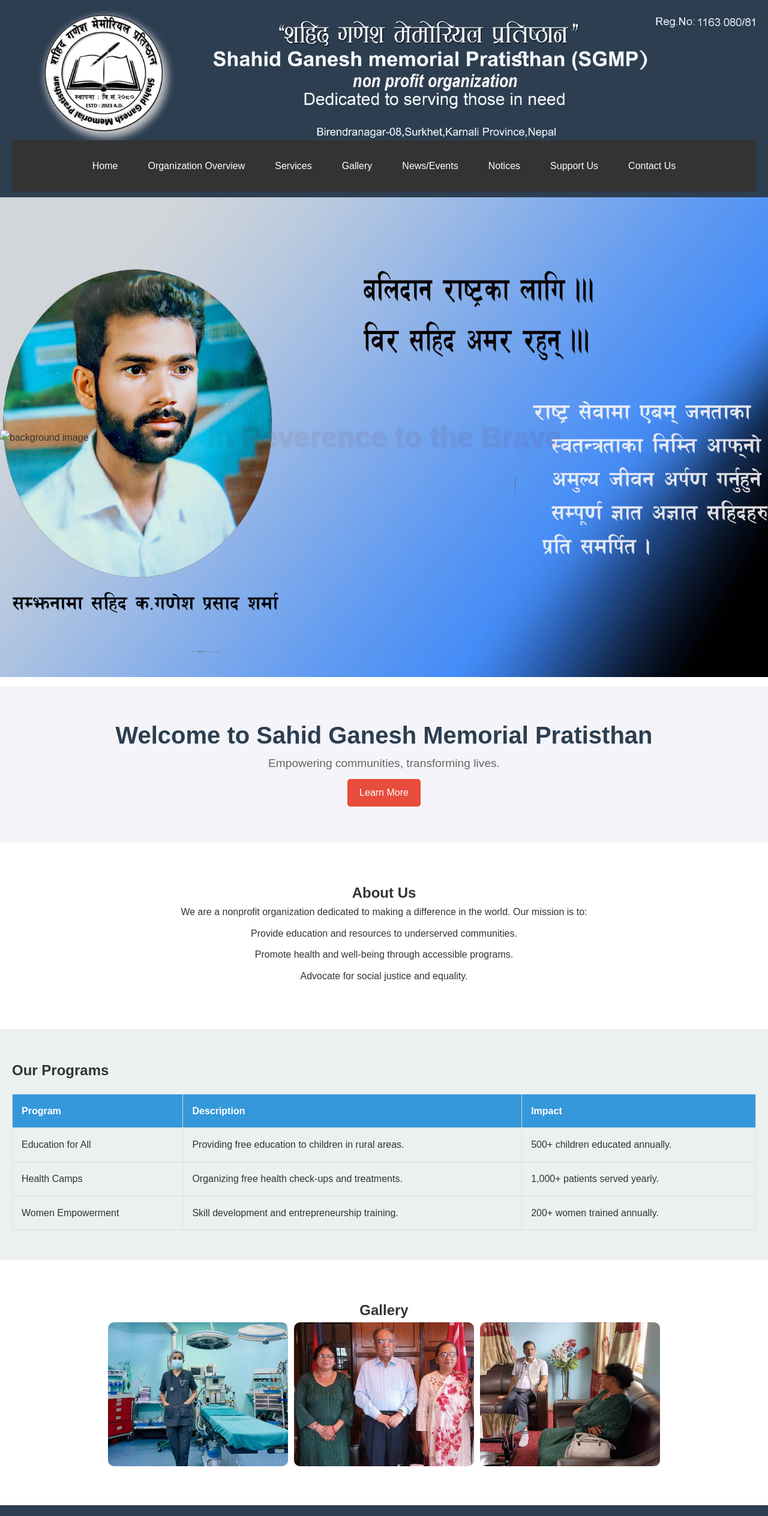
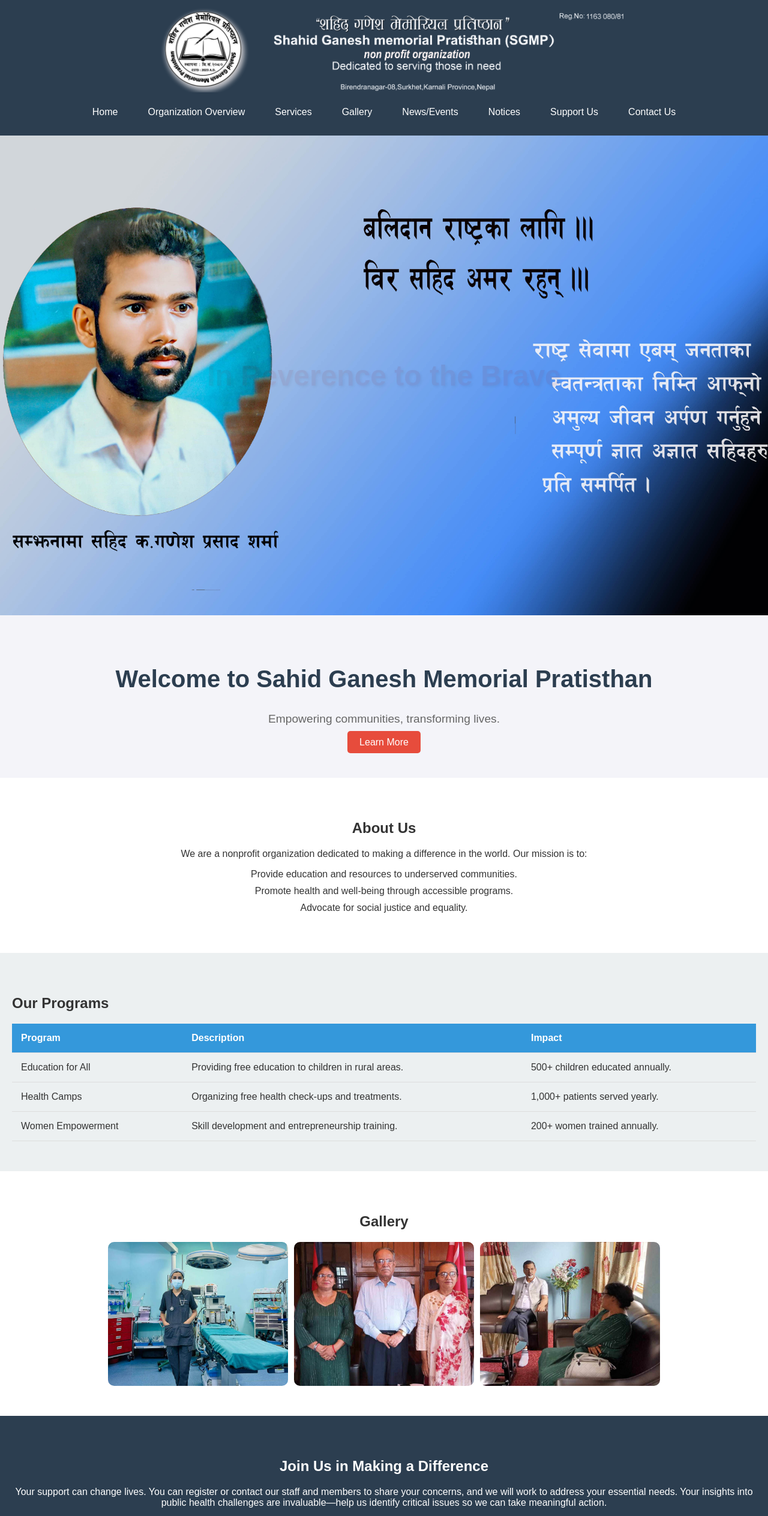
Before and after one commit to sahidganeshmemorial/sgmp, a plain HTML site: page index.html in a window 1280 px wide. Shown: the top 2528 px of the page at 60% size. Drawn offline with Linux system fonts and the light colour scheme.

Commit message:
Update index.html

```diff
--- a/index.html
+++ b/index.html
@@ -4,168 +4,15 @@
     <meta charset="UTF-8">
     <meta name="viewport" content="width=device-width, initial-scale=1.0">
     <title>SGMP - Sahid Ganesh Memorial Pratisthan</title>
-    <style>
-        /* Mobile-first CSS */
-        * {
-            box-sizing: border-box;
-            margin: 0;
-            padding: 0;
-        }
-
-        body {
-            font-family: Arial, sans-serif;
-            line-height: 1.6;
-        }
-
-        .logo img {
-            max-width: 100%;
-            height: auto;
-            display: block;
-            margin: 0 auto;
-        }
-
-        nav {
-            background: #333;
-            padding: 10px;
-        }
-
-        nav ul {
-            list-style: none;
-            display: flex;
-            flex-wrap: wrap;
-            justify-content: center;
-        }
-
-        nav ul li {
-            position: relative;
-            margin: 5px;
-        }
-
-        nav a {
-            color: white;
-            text-decoration: none;
-            padding: 8px 12px;
-            display: block;
-        }
-
-        .dropdown {
-            display: none;
-            position: absolute;
-            background: #444;
-            min-width: 200px;
-            z-index: 1;
-        }
-
-        li:hover .dropdown {
-            display: block;
-        }
-
-        .background-image {
-            position: relative;
-            width: 100%;
-            height: auto;
-        }
-
-        .background-image img {
-            width: 100%;
-            height: auto;
-        }
-
-        .blinking-text {
-            position: absolute;
-            top: 50%;
-            left: 50%;
-            transform: translate(-50%, -50%);
-            color: white;
-            font-size: 1.5em;
-            animation: blink 1s infinite;
-        }
-
-        @keyframes blink {
-            50% { opacity: 0; }
-        }
-
-        /* Sections */
-        section {
-            padding: 20px;
-            margin: 15px 0;
-        }
-
-        .programs-table {
-            overflow-x: auto;
-        }
-
-        table {
-            width: 100%;
-            border-collapse: collapse;
-        }
-
-        th, td {
-            border: 1px solid #ddd;
-            padding: 12px;
-            text-align: left;
-        }
-
-        .gallery {
-            display: grid;
-            grid-template-columns: repeat(auto-fit, minmax(250px, 1fr));
-            gap: 10px;
-        }
-
-        .gallery img {
-            width: 100%;
-            height: auto;
-        }
-
-        .cta-button {
-            display: inline-block;
-            padding: 10px 20px;
-            background: #007bff;
-            color: white;
-            text-decoration: none;
-            border-radius: 5px;
-            margin: 10px 0;
-        }
-
-        footer {
-            background: #333;
-            color: white;
-            text-align: center;
-            padding: 15px;
-            font-size: 0.9em;
-        }
-
-        @media (max-width: 768px) {
-            nav ul {
-                flex-direction: column;
-                text-align: center;
-            }
-
-            .dropdown {
-                position: static;
-                background: #555;
-            }
-
-            .blinking-text {
-                font-size: 1em;
-            }
-
-            th, td {
-                padding: 8px;
-                font-size: 0.9em;
-            }
-        }
-    </style>
+    <link rel="stylesheet" href="styles.css">
 </head>
 <body>
     <!-- Header Section -->
     <header>
-        <div class="logo">
-            <img src="sgmp-logo.png" alt="SGMP Logo">
+         <div class="logo">
+            <img src="sgmp-logo.png" alt="SGMP Logo" width="800" height="150">
         </div>
-
-            <!-- Keep your existing navigation structure -->
-<nav>
+        <nav>
             <ul>
                 <li><a href="#">Home</a></li>
                 <li>
@@ -195,14 +42,17 @@
         </nav>
     </header>
 
-    <div class="background-image">
-        <img src="homepage.jpeg" alt="background image">
+<link rel="stylesheet" href="new.css">
+</head>
+<body>
+    <div class="background-image"
+< img src="homepage.jpeg" alt="background image"width="500" height="250">
+
         <div class="blinking-text">
             In Reverence to the Brave
         </div>
     </div>
 
-    <!-- Rest of your content sections (keep existing structure) -->
 <link rel="stylesheet" href="styles.css">
 <!-- Hero Section -->
     <section class="hero-section">
@@ -300,7 +150,5 @@
     <footer><footer style="height: 15px; padding: 5px; font-size: 12px;">
 <p>&copy; 2023 Sahid Ganesh Memorial Pratisthan. All rights reserved.</p>
     </footer>
-
-
 </body>
 </html>
```
